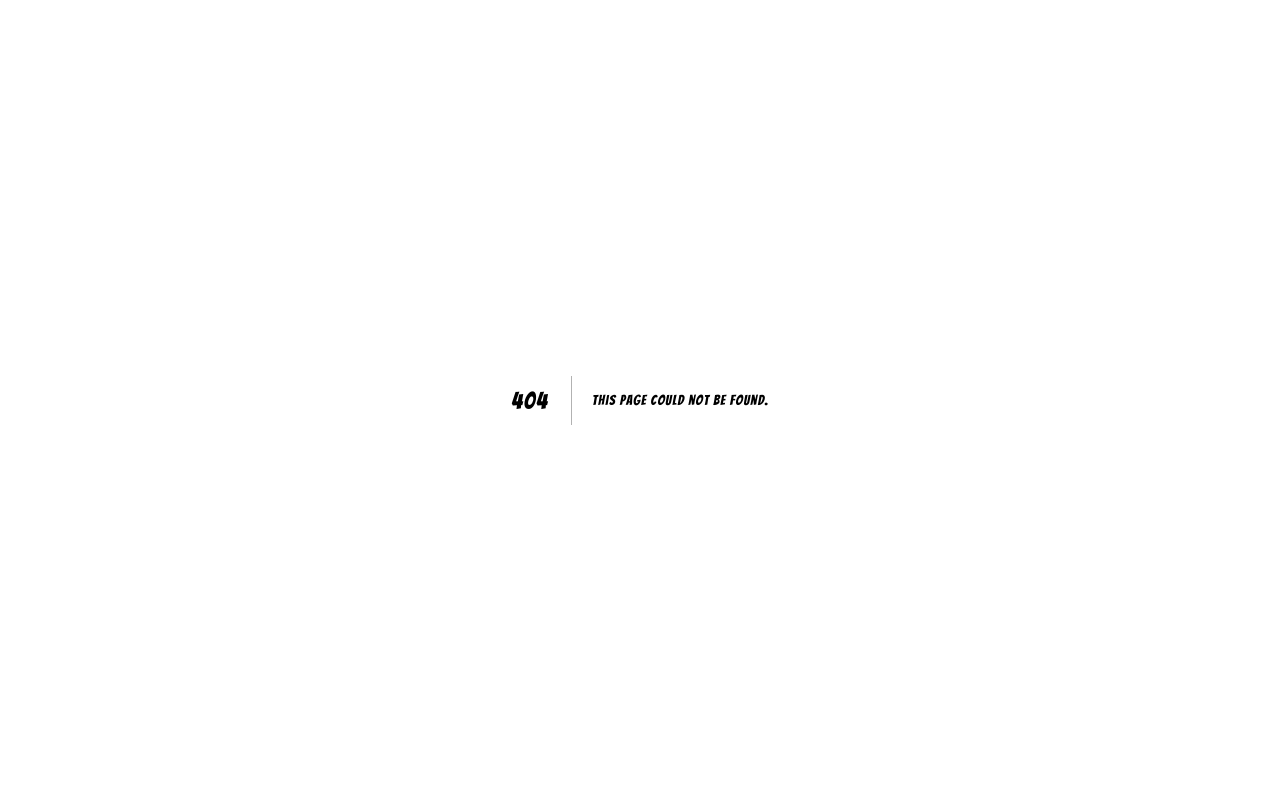
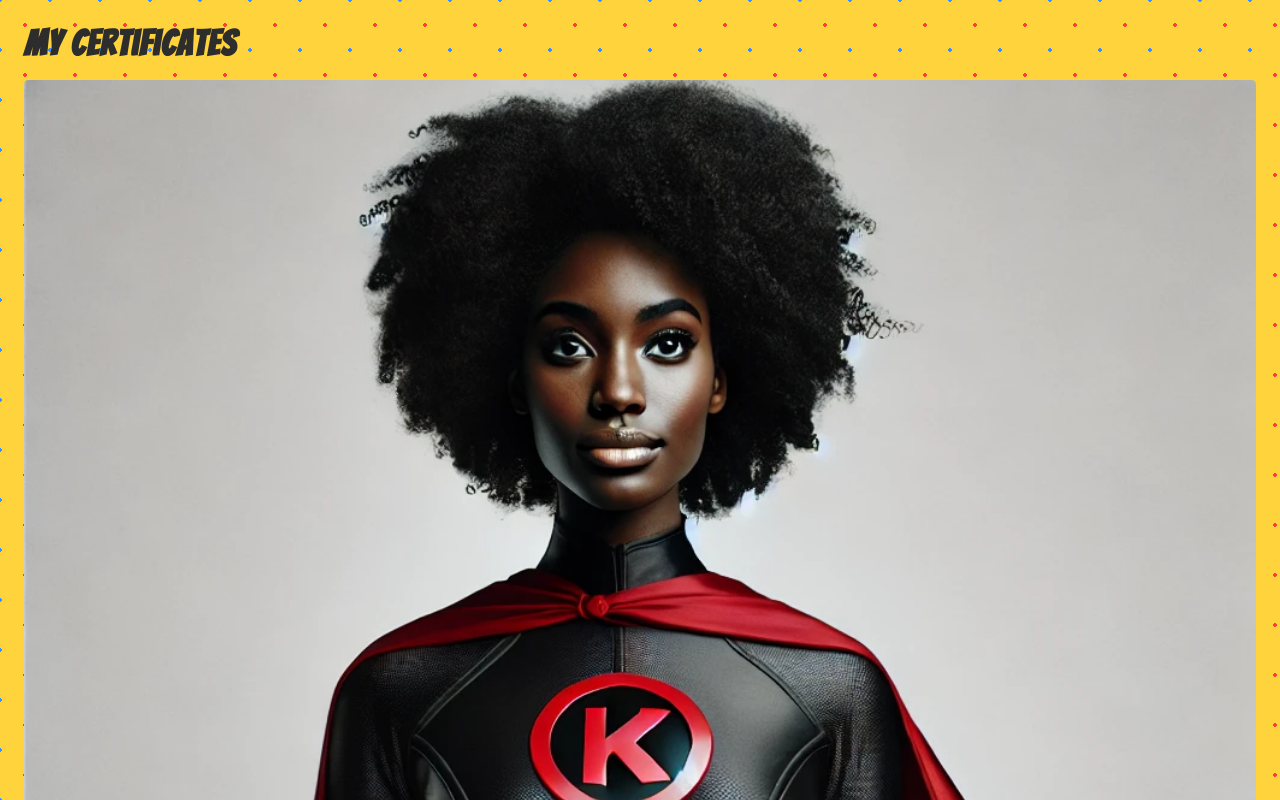
Before and after one commit to haldanek/projects-landing-page, a Next.js app in the folder my-portfolio/: page /certificates in a window 1280 px wide. Before the commit this address had no page. Shown: the top 800 px of the page. Built offline with nearby package versions, Linux system fonts and the light colour scheme.

Commit message:
feat: add certificate page

```diff
--- /dev/null
+++ b/my-portfolio/app/certificates/page.tsx
@@ -0,0 +1,54 @@
+'use client';
+
+import { useRouter } from 'next/navigation';
+import Image from 'next/image';
+import { Button } from '@/components/ui/button';
+
+const certificates = [
+  '/images/hero.png',
+  '/images/hero.png',
+  '/images/hero.png',
+  '/images/hero.png',
+];
+
+const CertificatesPage = () => {
+  const router = useRouter();
+
+  return (
+    <div className='p-6'>
+      <h1 className='text-4xl font-bold mb-4 text-comic-green'>
+        My Certificates
+      </h1>
+
+      {certificates.length > 0 ? (
+        <div className='grid grid-cols-1 sm:grid-cols-2 md:grid-cols-3 gap-4 mb-6'>
+          {certificates.map((src, idx) => (
+            <div key={idx} className='rounded overflow-hidden shadow-lg'>
+              <Image
+                src={src}
+                alt={`Certificate ${idx + 1}`}
+                width={400}
+                height={300}
+                className='object-cover w-full h-auto rounded'
+              />
+            </div>
+          ))}
+        </div>
+      ) : (
+        <div className='text-center text-comic-black text-lg mb-6'>
+          No certificates yet. Coming soon!
+        </div>
+      )}
+
+      <Button
+        onClick={() => router.back()}
+        className='comic-button bg-comic-blue text-white rounded px-4 py-2'
+      >
+        ← Back to Portfolio
+      </Button>
+    </div>
+  );
+};
+
+
+export default CertificatesPage;
--- a/my-portfolio/src/components/Resume.tsx
+++ b/my-portfolio/src/components/Resume.tsx
@@ -1,5 +1,5 @@
-//import Link from 'next/link';
-//import { Button } from '@/components/ui/button';
+// Updated Resume Component with Certificates Button
+import Link from 'next/link';
 import { Card, CardContent, CardHeader, CardTitle } from '@/components/ui/card';
 
 const Resume = () => {
@@ -33,6 +33,14 @@ const Resume = () => {
             >
               View Resume
             </a>
+
+            {/* Certificates Button */}
+            <Link
+              href='/certificates'
+              className='comic-button bg-yellow-500 text-white text-center rounded px-4 py-2'
+            >
+              View Certificates
+            </Link>
           </div>
         </CardContent>
       </Card>
```
Also changed, not shown: my-portfolio/app/resume/page.tsx (deleted, +0 -70 lines), my-portfolio/public/images/hero.png (renamed from my-portfolio/public/images/DALL·E 2025-01-14 22.26.21 - A powerful and confident black female superhero with natural hair standing at attention. She is wearing a sleek black outfit with a billowing red cape.png).
